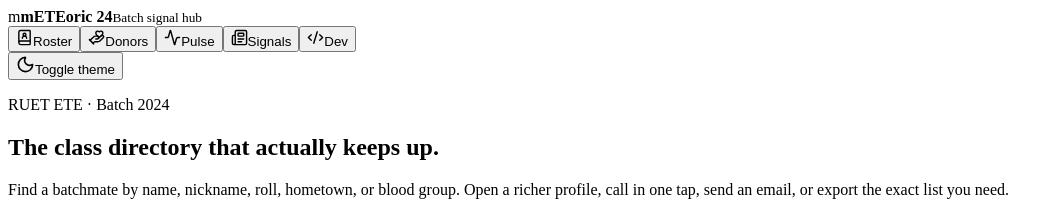
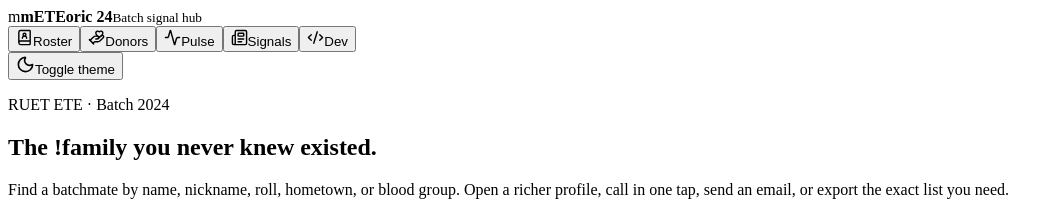
Before and after one commit to ratuuul/meteoric, a React (Vite) app: page / in a window 1280 px wide. Shown: the top 215 px of the page, without its empty margins (0-1059 px from the left). Built offline with nearby package versions, Linux system fonts and the light colour scheme; the HTML template or start-up script is replaced by a standard one.

Commit message:
Changed Hero Text

```diff
--- a/src/App.jsx
+++ b/src/App.jsx
@@ -1,4 +1,3 @@
-import { useEffect, useMemo, useRef, useState } from 'react';
 import gsap from 'gsap';
 import {
   Activity,
@@ -20,8 +19,9 @@ import {
   Users,
   X,
 } from 'lucide-react';
+import { useEffect, useMemo, useRef, useState } from 'react';
+import signalPosts from './data/signalPosts.json';
 import students from './data/students.json';
-import signalPosts from './data/signalPosts.json';
 
 const normalize = (value) =>
   String(value ?? '')
@@ -285,7 +285,7 @@ export default function App() {
         <section className="heroGrid">
           <div className="heroCopy">
             <p className="eyebrow">RUET ETE · Batch 2024</p>
-            <h1>The class directory that actually keeps up.</h1>
+            <h1>The !family you never knew existed.</h1>
             <p>
               Find a batchmate by name, nickname, roll, hometown, or blood group. Open a richer profile, call in one
               tap, send an email, or export the exact list you need.
```
